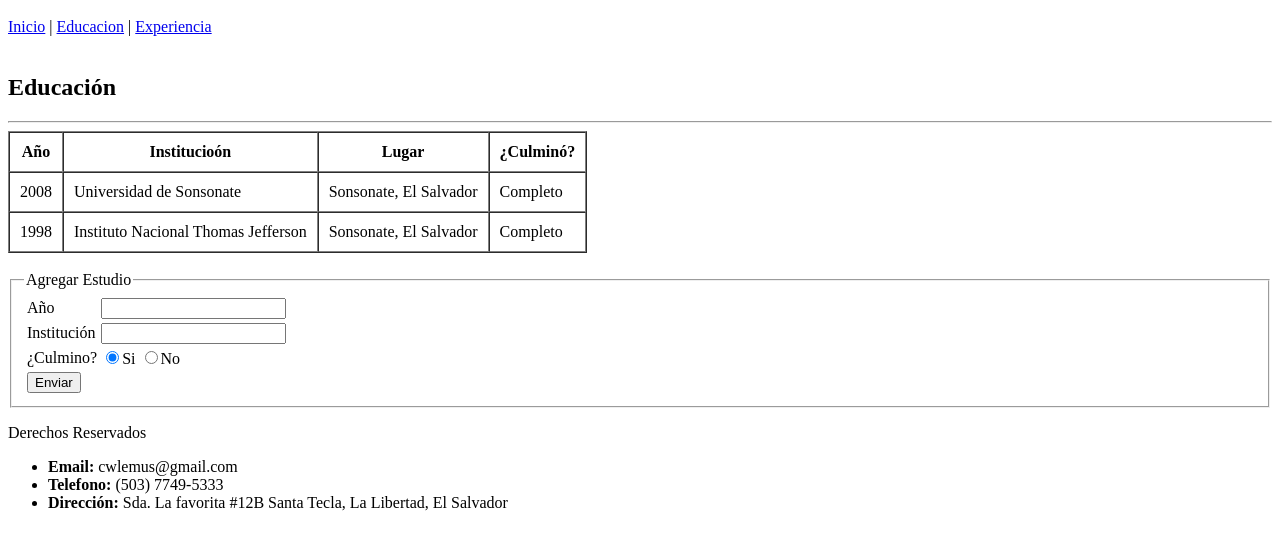
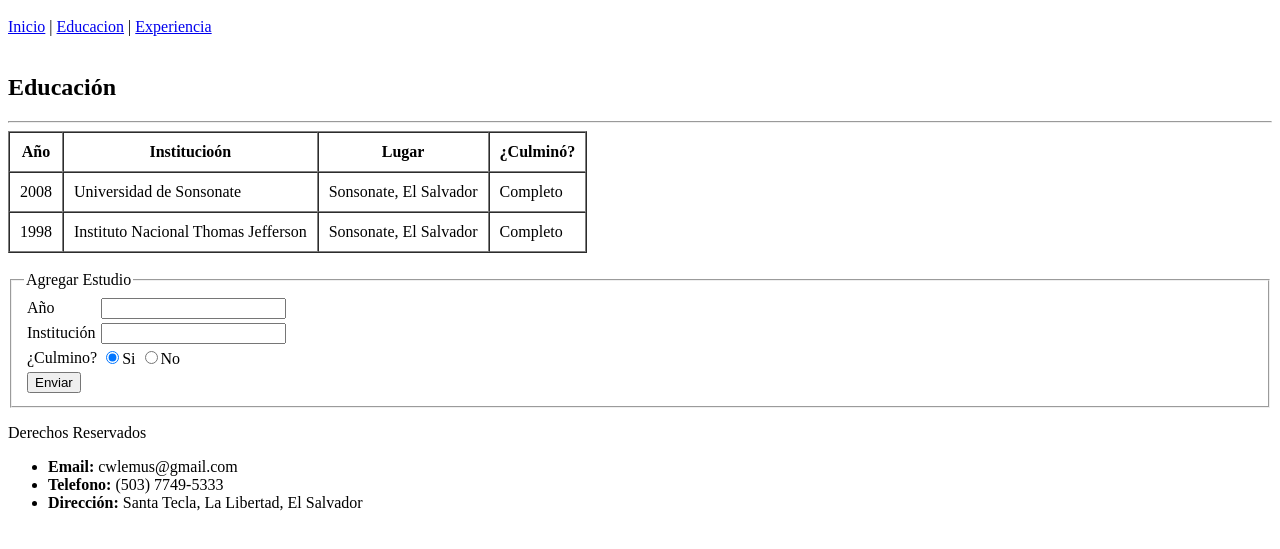
Before and after one commit to cwlemus/InterfazWeb, a plain HTML site: page Desarrollo_Web_Carlos_Lemus/hojaVida/educacion.html in a window 1280 px wide. Shown: the part 179-728 px from the top of the page. Drawn offline with Linux system fonts and the light colour scheme; a web font is replaced by a local one.

Commit message:
Edicion Direccion
Editar Direcccion

```diff
--- a/Desarrollo_Web_Carlos_Lemus/hojaVida/educacion.html
+++ b/Desarrollo_Web_Carlos_Lemus/hojaVida/educacion.html
@@ -85,7 +85,7 @@
 			<ul>
 				<li><strong>Email:</strong> cwlemus@gmail.com</li>
 				<li><strong>Telefono:</strong> (503) 7749-5333</li>
-				<li><strong>Dirección: </strong> Sda. La favorita #12B Santa Tecla, La Libertad, El Salvador</li>
+				<li><strong>Dirección: </strong> Santa Tecla, La Libertad, El Salvador</li>
 			</ul>
 		</footer>
 	</body>
```
